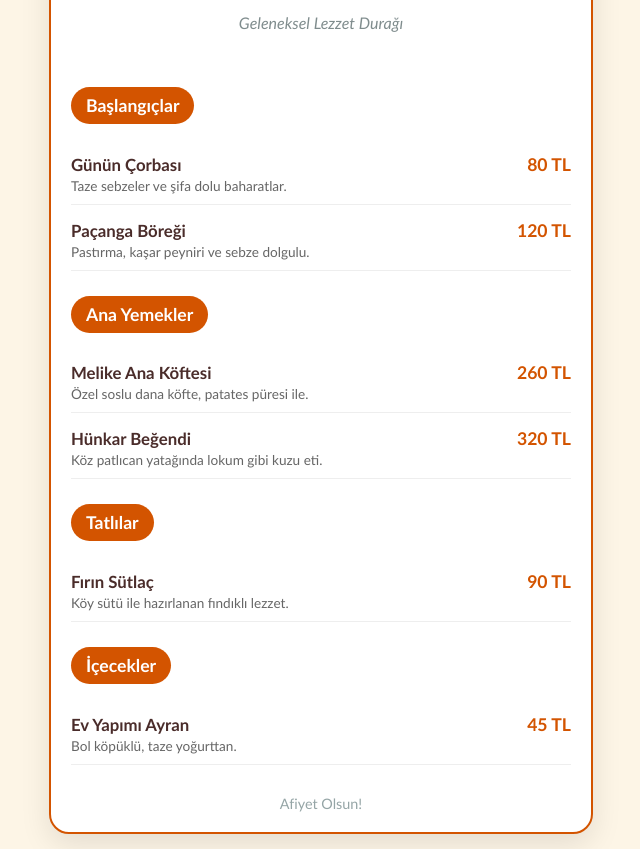
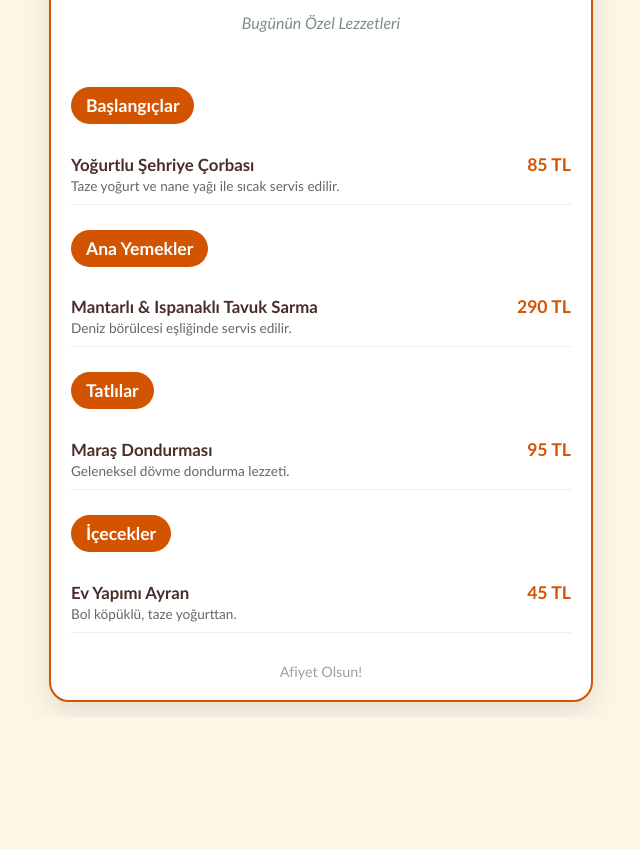
Before and after one commit to cemoletti94/cem-baba-restaurant, a plain HTML site: page index.html in a window 1280 px wide. Shown: the part 93-942 px from the top of the page, without its empty margins (319-959 px from the left). After the commit the page ends 810 px from the top, so only its background shows below. Drawn offline with Linux system fonts and the light colour scheme.

Commit message:
Update index.html

```diff
--- a/index.html
+++ b/index.html
@@ -3,11 +3,11 @@
 <head>
     <meta charset="UTF-8">
     <meta name="viewport" content="width=device-width, initial-scale=1.0">
-    <title>Melike Ana Restaurant - Menü</title>
+    <title>Melike Ana Restaurant - Günlük Menü</title>
     <style>
         body {
             font-family: 'Trebuchet MS', sans-serif;
-            background-color: #fdf5e6; /* Hafif krem rengi, iştah açıcı */
+            background-color: #fdf5e6;
             margin: 0;
             padding: 15px;
             color: #4a2c2a;
@@ -93,56 +93,36 @@
 
 <div class="container">
     <h1>Melike Ana Restaurant</h1>
-    <p class="subtitle">Geleneksel Lezzet Durağı</p>
+    <p class="subtitle">Bugünün Özel Lezzetleri</p>
 
     <h2>Başlangıçlar</h2>
-
     <div class="menu-item">
         <div class="item-details">
-            <p class="item-name">Günün Çorbası</p>
-            <p class="item-ingredients">Taze sebzeler ve şifa dolu baharatlar.</p>
+            <p class="item-name">Yoğurtlu Şehriye Çorbası</p>
+            <p class="item-ingredients">Taze yoğurt ve nane yağı ile sıcak servis edilir.</p>
         </div>
-        <div class="item-price">80 TL</div>
-    </div>
-
-    <div class="menu-item">
-        <div class="item-details">
-            <p class="item-name">Paçanga Böreği</p>
-            <p class="item-ingredients">Pastırma, kaşar peyniri ve sebze dolgulu.</p>
-        </div>
-        <div class="item-price">120 TL</div>
+        <div class="item-price">85 TL</div>
     </div>
 
     <h2>Ana Yemekler</h2>
-
     <div class="menu-item">
         <div class="item-details">
-            <p class="item-name">Melike Ana Köftesi</p>
-            <p class="item-ingredients">Özel soslu dana köfte, patates püresi ile.</p>
+            <p class="item-name">Mantarlı & Ispanaklı Tavuk Sarma</p>
+            <p class="item-ingredients">Deniz börülcesi eşliğinde servis edilir.</p>
         </div>
-        <div class="item-price">260 TL</div>
-    </div>
-
-    <div class="menu-item">
-        <div class="item-details">
-            <p class="item-name">Hünkar Beğendi</p>
-            <p class="item-ingredients">Köz patlıcan yatağında lokum gibi kuzu eti.</p>
-        </div>
-        <div class="item-price">320 TL</div>
+        <div class="item-price">290 TL</div>
     </div>
 
     <h2>Tatlılar</h2>
-
     <div class="menu-item">
         <div class="item-details">
-            <p class="item-name">Fırın Sütlaç</p>
-            <p class="item-ingredients">Köy sütü ile hazırlanan fındıklı lezzet.</p>
+            <p class="item-name">Maraş Dondurması</p>
+            <p class="item-ingredients">Geleneksel dövme dondurma lezzeti.</p>
         </div>
-        <div class="item-price">90 TL</div>
+        <div class="item-price">95 TL</div>
     </div>
 
     <h2>İçecekler</h2>
-
     <div class="menu-item">
         <div class="item-details">
             <p class="item-name">Ev Yapımı Ayran</p>
```
